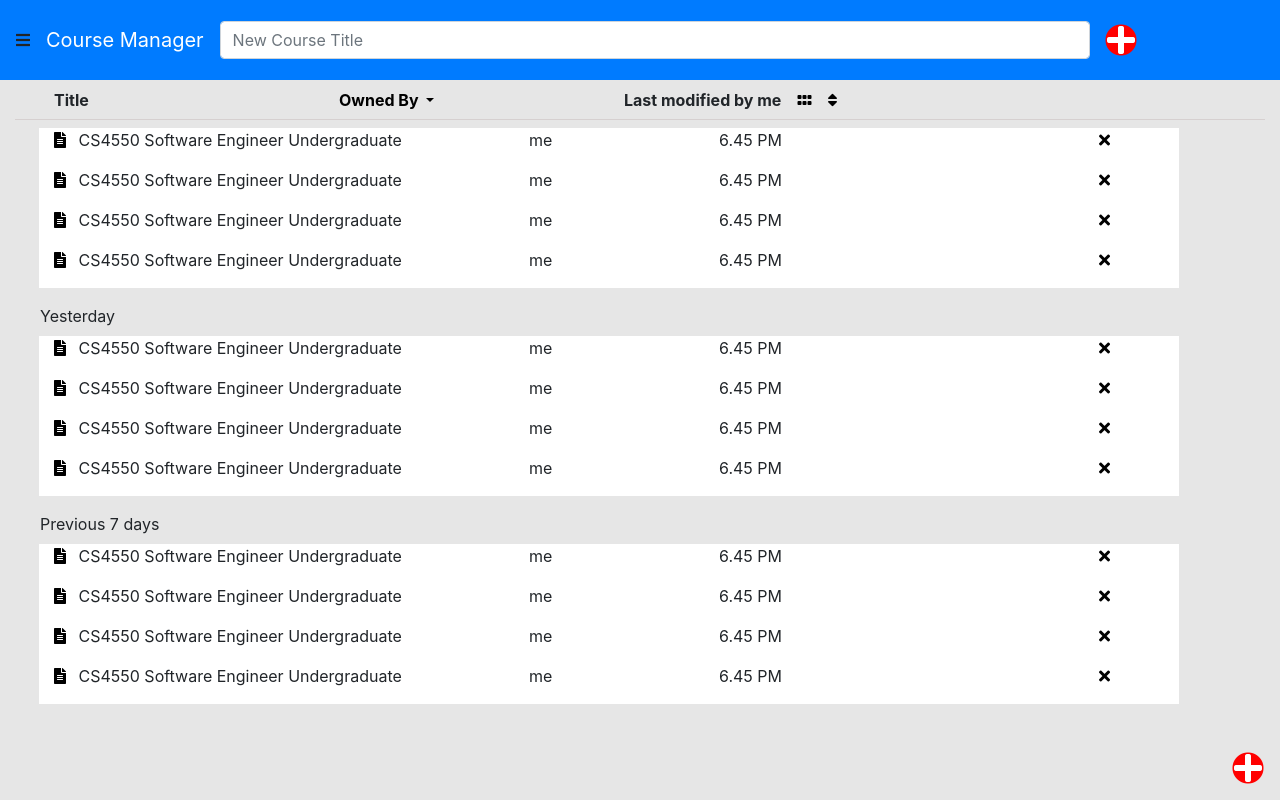
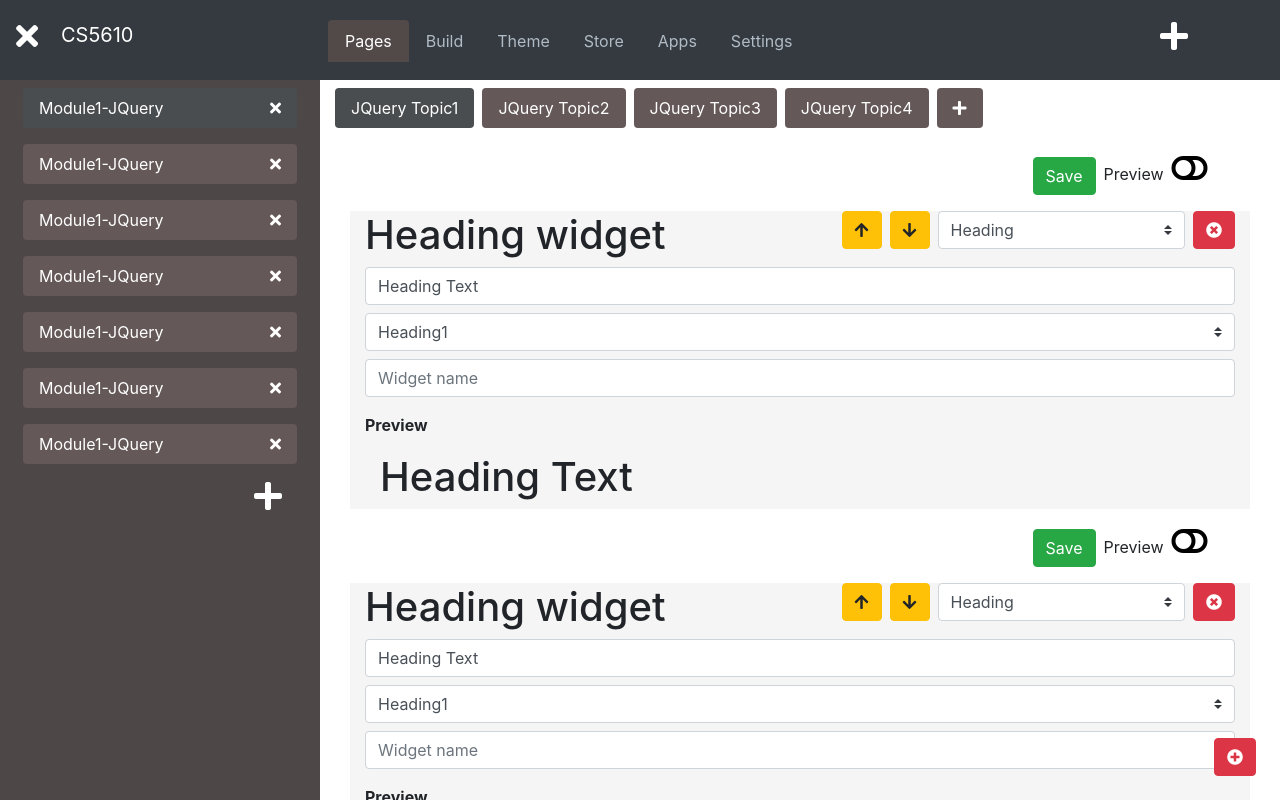
Before and after one commit to rupatel/whiteboard-fall-2018-rutul-patel, a React app: page / in a window 1280 px wide. Built offline with nearby package versions, Linux system fonts and the light colour scheme.

Commit message:
course editor css html bug fixes

```diff
--- a/src/components/Module.css
+++ b/src/components/Module.css
@@ -9,7 +9,9 @@
 }
 
 .modules {
-    padding-top: 10vh;
+    margin-top:10vh;
+    overflow-y: scroll;
+    height:90vh;
 }
 
 .modulesTab {
--- a/src/components/TopicTabContent.js
+++ b/src/components/TopicTabContent.js
@@ -3,6 +3,36 @@ import Widget from './Widget';
 
 const TopicTabContent = () => {
     let widgets = [
+        {
+            courseID: 1,
+            lessonID: 1,
+            topicID: 1,
+            widgetID: 1,
+            widgetName: 'heading widget',
+            widgetType: 'Heading',
+            headingText: 'Heading Text',
+            headingType: 'Heading1',
+        },
+        {
+            courseID: 1,
+            lessonID: 1,
+            topicID: 1,
+            widgetID: 1,
+            widgetName: 'heading widget',
+            widgetType: 'Heading',
+            headingText: 'Heading Text',
+            headingType: 'Heading1',
+        },
+        {
+            courseID: 1,
+            lessonID: 1,
+            topicID: 1,
+            widgetID: 1,
+            widgetName: 'heading widget',
+            widgetType: 'Heading',
+            headingText: 'Heading Text',
+            headingType: 'Heading1',
+        },
         {
             courseID: 1,
             lessonID: 1,
--- a/src/index.js
+++ b/src/index.js
@@ -5,6 +5,7 @@ import 'bootstrap/dist/js/bootstrap.bundle.min';
 import '@fortawesome/fontawesome-free/css/all.min.css'
 import CourseGrid from "./containers/CourseGrid";
 import CourseTable from "./containers/CourseTable";
+import Course from "./components/Course";
 
 let widget = {
     courseID: 1,
@@ -17,4 +18,4 @@ let widget = {
     headingType: 'Heading1'
 }
 
-ReactDom.render(<CourseTable/>,document.getElementById('root'));
+ReactDom.render(<Course/>,document.getElementById('root'));
```
